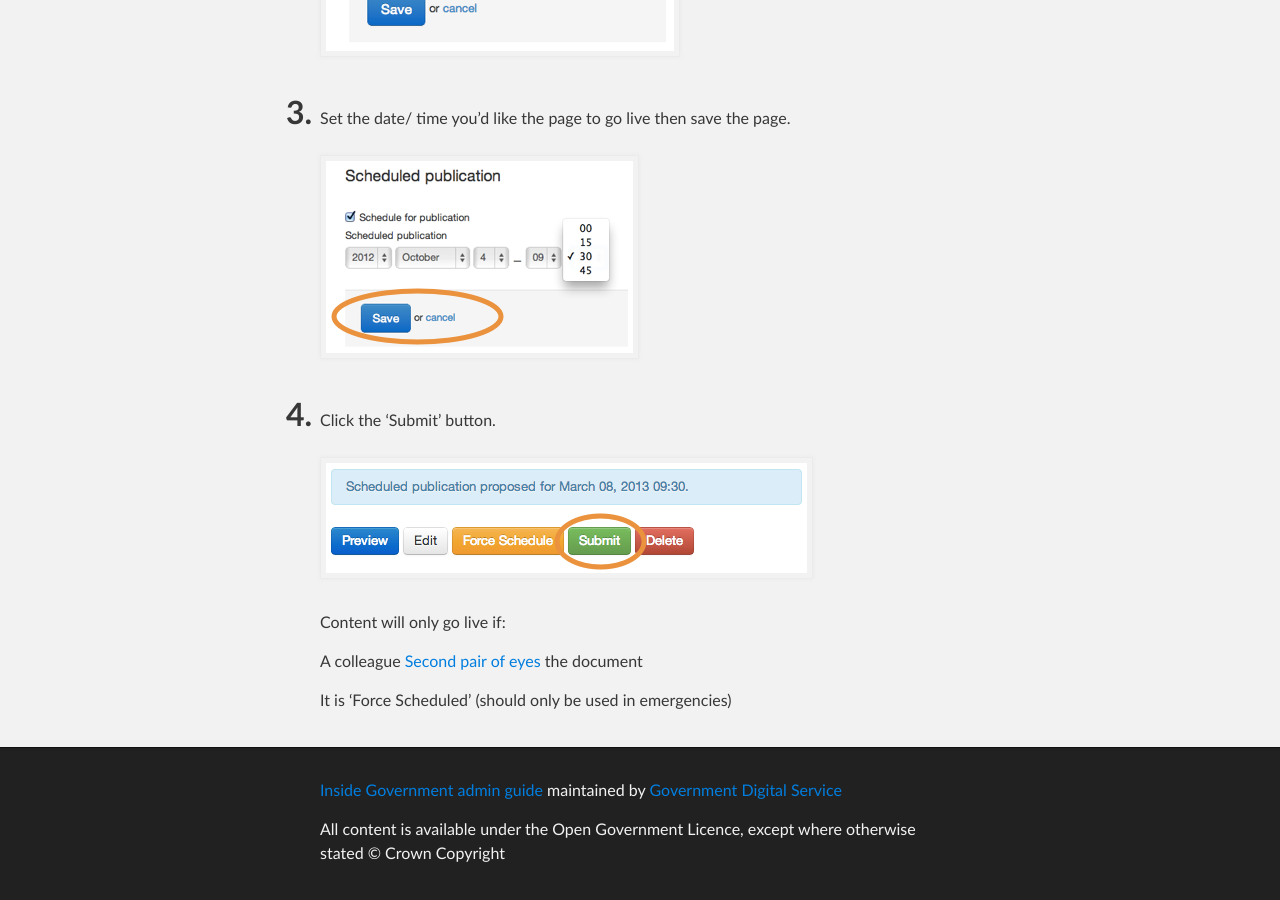
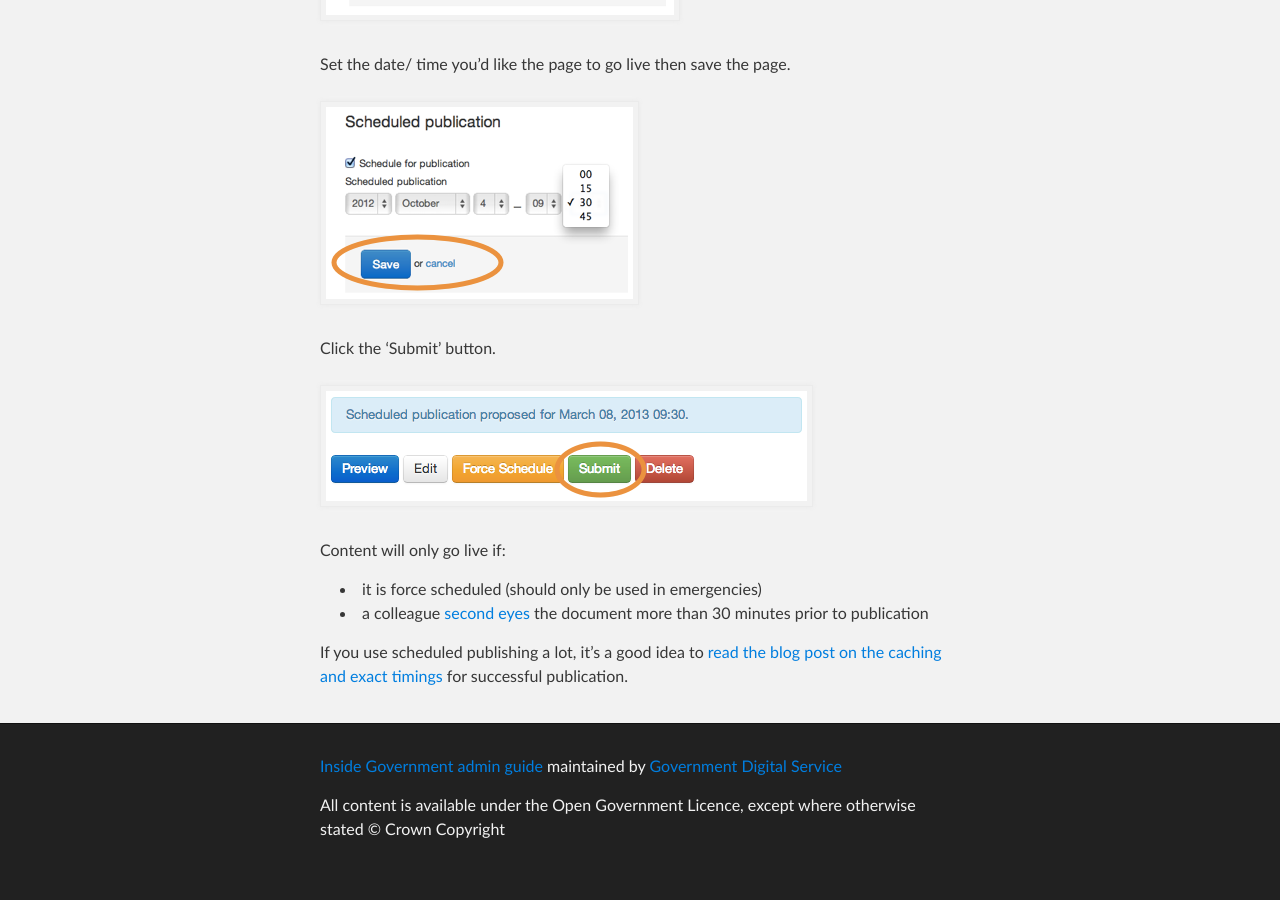
Before and after one commit to alphagov/inside-government-admin-guide, a Jekyll site: the page built from creating-documents/scheduled-publishing.md, in a window 1280 px wide and 900 px high, scrolled down 881 px. Built offline with Jekyll 4.4.1, drawn with Linux system fonts in a browser that asks for light colours; after the commit the page ends 1757 px from its top, so only the background shows below that.

Commit message:
Removed numbers

```diff
--- a/creating-documents/scheduled-publishing.md
+++ b/creating-documents/scheduled-publishing.md
@@ -5,24 +5,26 @@ title: Inside Government Admin Guide - Scheduled publishing
 
 ## Scheduled publishing
 
-1. Any document type can be scheduled for publication.
+Any document type can be scheduled for publication.
 
-	![Scheduled publishing 1](scheduled-publishing-1.png)
+![Scheduled publishing 1](scheduled-publishing-1.png)
 
-2. Click the 'Schedule for publication' checkbox and date/ time controls appear.
+Click the 'Schedule for publication' checkbox and date/ time controls appear.
 
-	![Scheduled publishing 2](scheduled-publishing-2.png)
+![Scheduled publishing 2](scheduled-publishing-2.png)
 
-3. Set the date/ time you'd like the page to go live then save the page.
+Set the date/ time you'd like the page to go live then save the page.
 
-	![Scheduled publishing 3](scheduled-publishing-3.png)
+![Scheduled publishing 3](scheduled-publishing-3.png)
 
-4. Click the ‘Submit’ button.
+Click the ‘Submit’ button.
 
-	![Scheduled publishing 4](scheduled-publishing-4.png)
+![Scheduled publishing 4](scheduled-publishing-4.png)
 
-	Content will only go live if:
+Content will only go live if:
 
-	A colleague [Second pair of eyes](second-pair-of-eyes.html) the document
+* it is force scheduled (should only be used in emergencies)
+* a colleague [second eyes](second-pair-of-eyes.html) the document more than 30 minutes prior to publication
 
-	It is 'Force Scheduled' (should only be used in emergencies)
+
+If you use scheduled publishing a lot, it's a good idea to [read the blog post on the caching and exact timings](https://insidegovuk.blog.gov.uk/2013/07/12/caches-scheduled-publishing-and-consultations/) for successful publication.
```
